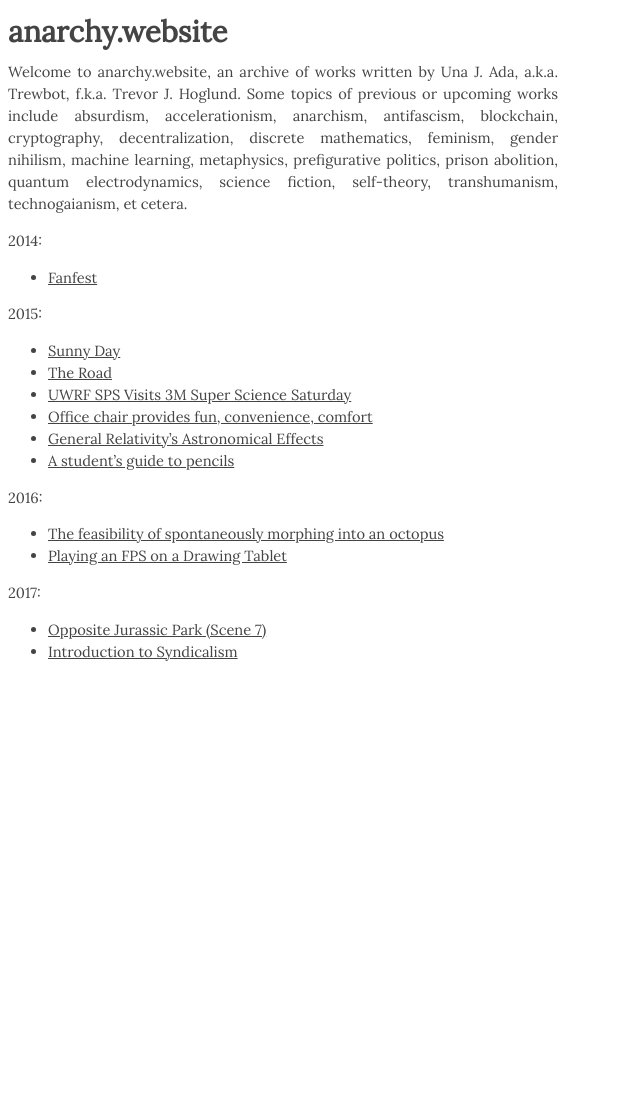
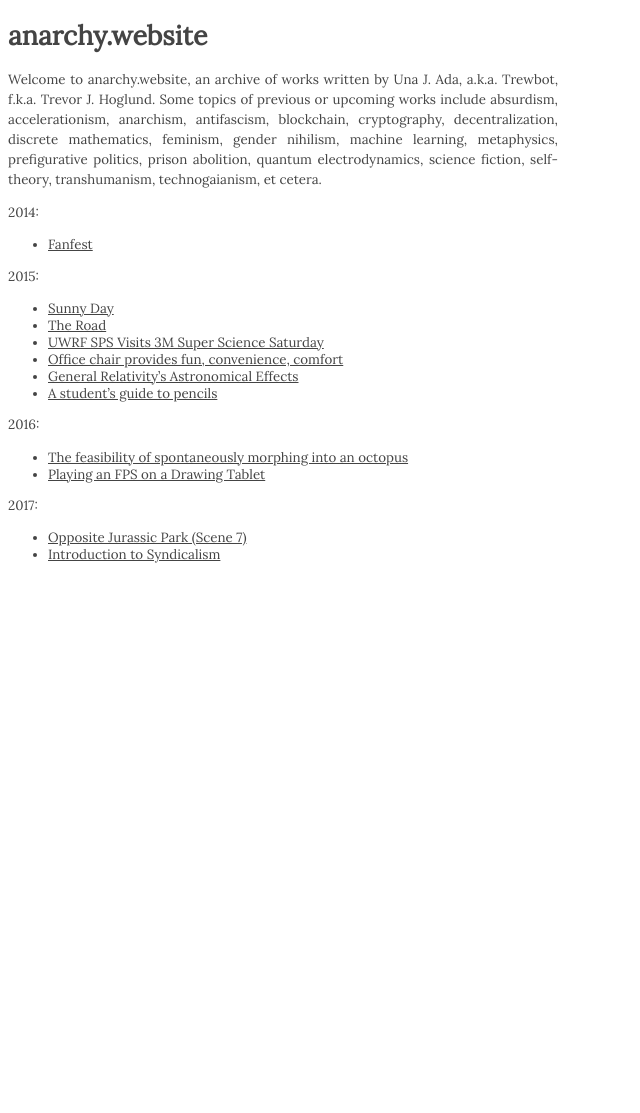
Before and after one commit to una-ada/anarchy.website, a Jekyll site: the page built from README.md, in a window 1280 px wide. Shown: the whole page, without its empty margins (0-640 px from the left). Built offline with Jekyll 4.4.1, drawn with Linux system fonts in a browser that asks for light colours; some web fonts are replaced; our own code applies the rules of GitHub Pages for plain Markdown files; after the commit the page ends 1013 px from its top, so only the background shows below that.

Commit message:
Updated styles

```diff
--- a/assets/css/style.scss
+++ b/assets/css/style.scss
@@ -5,16 +5,16 @@
 
 /* Elements */
 a				{text-decoration:underline;color:#444;}
-body			{font-family:'Lora',serif;line-height:1.5rem;margin-bottom:50vh;width:600px;}
+body			{font-family:'Lora',serif;margin-bottom:50vh;width:600px;}
 blockquote		{padding-left:10px;border-left:2px solid #444;margin:0;}
 blockquote p	{margin:0.5rem 0;}
 code        	{font-family:monospace;}
 div:target		{background:#eee;}
 h1 a,h2 a,h3 a,h4 a{font-family:'Playfair Display','Lora',sans-serif;font-style:italic;text-transform:capitalize;text-decoration:none;}
 h2          	{margin-top:3em;}
-html			{color:#444;font-size:11pt;}
+html			{color:#444;font-size:10pt;}
 img,video		{max-width:calc(100% - 1rem);}
-p				{text-align:justify;}
+p				{line-height:1.5rem;text-align:justify;}
 p>span.MathJax_SVG{margin-bottom: -1em !important;}
 pre        		{background:#fff;border:1px solid #555;overflow:visible !important;padding:10px !important;tab-size:4;}
 small       	{font-size:9pt;}
```
